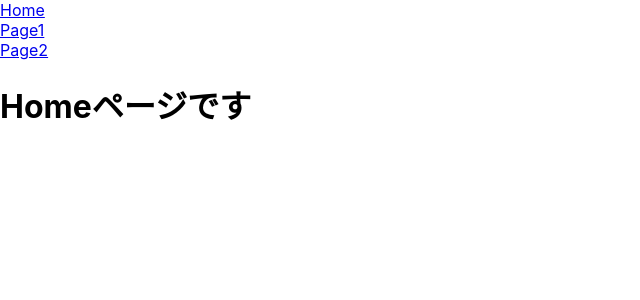
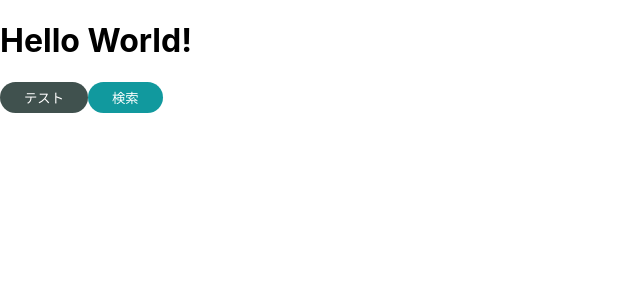
Before and after one commit to ahiru401066/React, a React (Create React App) app in the folder my-react-project/: page / in a window 1280 px wide. Shown: the top 300 px of the page, without its empty margins (0-640 px from the left). Built offline with nearby package versions, Linux system fonts and the light colour scheme.

Commit message:
atomの作成

```diff
--- /dev/null
+++ b/my-react-project/src/App1.js
@@ -0,0 +1,13 @@
+import { PrimaryButton } from "./Components1/atoms/button/PrimaryButton";
+import { SecondaryButton } from "./Components1/atoms/button/SecondaryButton";
+import "./styles.css";
+
+export default function App1() {
+  return (
+    <div>
+      <h1>Hello World!</h1>
+      <PrimaryButton>テスト</PrimaryButton>
+      <SecondaryButton>検索</SecondaryButton>
+    </div>
+  );
+};
--- /dev/null
+++ b/my-react-project/src/Components1/atoms/button/BaseButton.jsx
@@ -0,0 +1,13 @@
+import styled from "styled-components";
+
+export const BaseButton = styled.button`
+  color: #fff;
+  padding: 6px 24px;
+  border: none;
+  border-radius: 9999px;
+  outline: none;
+  &:hover {
+    cursor: pointer;
+    opacity: 0.8;
+  }
+`;
--- /dev/null
+++ b/my-react-project/src/Components1/atoms/button/PrimaryButton.jsx
@@ -0,0 +1,13 @@
+import styled from "styled-components";
+import { BaseButton } from "./BaseButton";
+
+export const PrimaryButton = (props) => {
+  const { children } = props;
+  return (
+    <SButton>{children}</SButton>
+  );
+};
+
+const SButton = styled(BaseButton)`
+  background-color: #40514e;
+`;
--- /dev/null
+++ b/my-react-project/src/Components1/atoms/button/SecondaryButton.jsx
@@ -0,0 +1,14 @@
+import styled from "styled-components";
+import { BaseButton } from "./BaseButton";
+
+export const SecondaryButton = (props) => {
+  const { children } = props;
+  return (
+    <SButton>{children}</SButton>
+  );
+};
+
+const SButton = styled(BaseButton)`
+  background-color: #11999e;
+  }
+`
--- a/my-react-project/src/index.js
+++ b/my-react-project/src/index.js
@@ -1,13 +1,13 @@
 import React from 'react';
 import ReactDOM from 'react-dom/client';
 import './index.css';
-import App from './App';
+import App1 from './App1';
 import reportWebVitals from './reportWebVitals';
 
 const root = ReactDOM.createRoot(document.getElementById('root'));
 root.render(
   <React.StrictMode>
-    <App />
+    <App1 />
   </React.StrictMode>
 );
 
```
